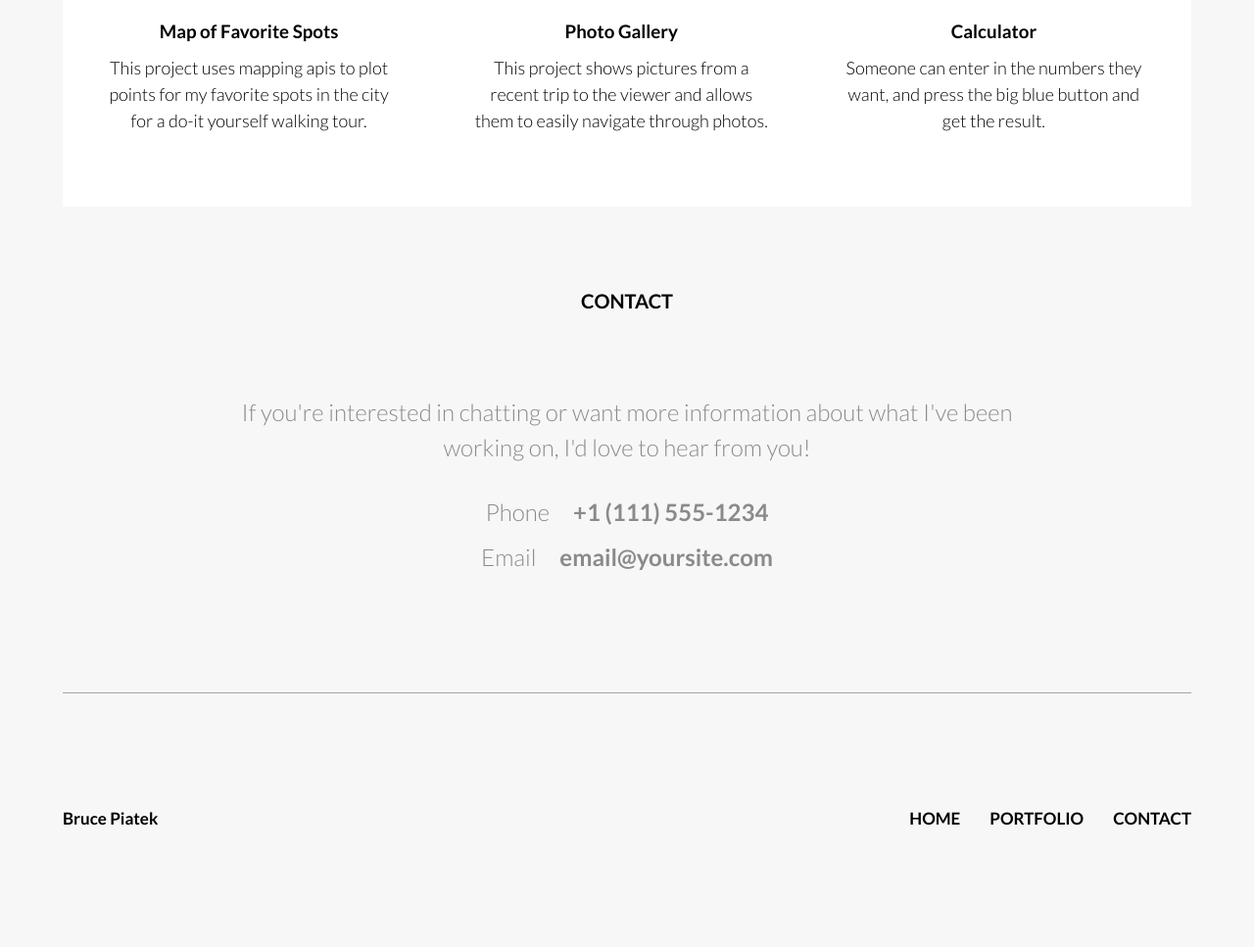
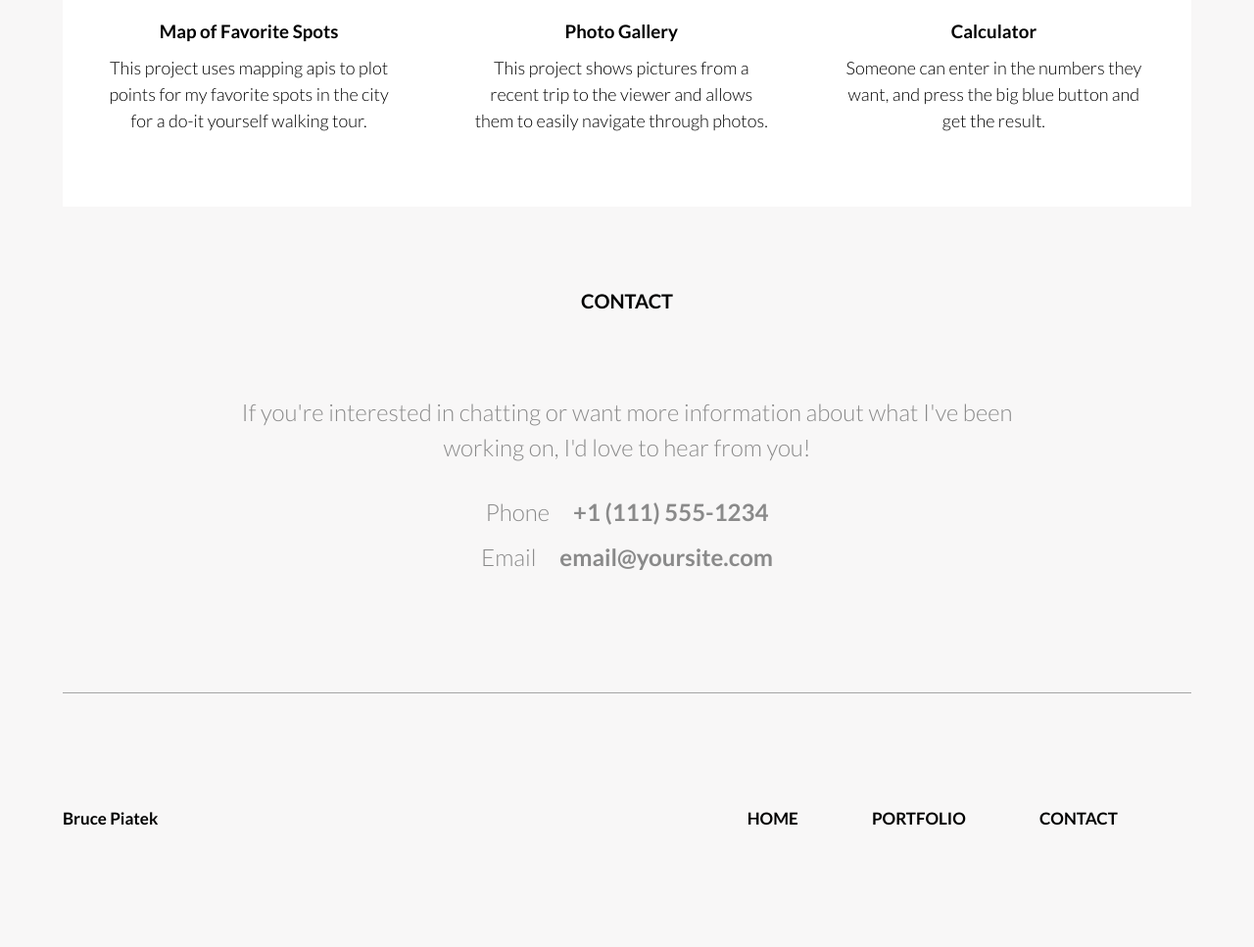
Before and after one commit to bpiatek13/Treehouse-Project-2, a plain HTML site: page index.html in a window 1280 px wide. Shown: the part 1430-2397 px from the top of the page at 98% size. Drawn offline with Linux system fonts and the light colour scheme.

Commit message:
finished

```diff
--- a/css/styles.css
+++ b/css/styles.css
@@ -121,7 +121,7 @@ img {
     font-size: 15px;
 }
 
-.navbar-footer {
+.item-2 {
     display: none;
 }
 
@@ -193,10 +193,14 @@ img {
         display: none; /* This makes the selector disappear */
     }
 
-    .navbar-footer {
-        display: flex;
-        align-items: center;
-        gap: 30px;
+    .grow {
+        flex-grow: 8;
+        text-align: left;
+    }
+
+    .item-2 {
+        display: inherit;
+        flex-grow: 1;
     }
 }
 
@@ -267,5 +271,14 @@ img {
         font-size: 20px;
     }
 
+    .grow {
+        flex-grow: 8;
+        text-align: left;
+    }
+
+    .item-2 {
+        display: inherit;
+        flex-grow: 1;
+    }
 
 }
--- a/index.html
+++ b/index.html
@@ -29,7 +29,7 @@
                     </ul>
                 </nav>
                 <div class="me">
-                    <img class="profile" src="responsive_layout_v1/images/responsive-layout-profile.png">
+                    <img class="profile" src="responsive_layout_v1/images/responsive-layout-profile.png" alt="My profile picture">
                     <p class="intro">Hi! I'm a front-end web developer who loves responsive design and css. I recently finished a degree in
                         front-end web development at Treehouse and am excited to put all my skills to use!
                     </p>
@@ -42,14 +42,14 @@
 
             <div class="paragraph">
                 <div class="break">
-                <img src="responsive_layout_v1/images/portfolio-1.png">
+                <img src="responsive_layout_v1/images/portfolio-1.png" alt="Marketing page picture">
                 <h3>Marketing Page</h3>
                 <p class="content">This project shows the front page of a marketing website meant for a specific business I'm
                     interested in.</p>
                 </div>
 
                 <div class="break">
-                    <img src="responsive_layout_v1/images/portfolio-2.png">
+                    <img src="responsive_layout_v1/images/portfolio-2.png" alt="Search page picture">
                     <h3>Search Page</h3>
                     <p class="content">This project searches through a specific database to find information that the user is trying to
                         look up.
@@ -57,7 +57,7 @@
                 </div>
 
                 <div class="break">
-                    <img src="responsive_layout_v1/images/portfolio-3.png">
+                    <img src="responsive_layout_v1/images/portfolio-3.png" alt="Travel app picture">
                     <h3>Travel App</h3>
                     <p class="content">This project compares travel times based on different transportation methods and tells you
                         the best one.
@@ -66,7 +66,7 @@
 
 
                 <div class="break">
-                    <img src="responsive_layout_v1/images/portfolio-4.png">
+                    <img src="responsive_layout_v1/images/portfolio-4.png" alt="Map of favorite spots picture">
                     <h3>Map of Favorite Spots</h3>
                     <p class="content">This project uses mapping apis to plot points for my favorite spots in the city for a
                         do-it yourself walking tour.
@@ -74,7 +74,7 @@
                 </div>
 
                 <div class="break">
-                    <img src="responsive_layout_v1/images/portfolio-5.png">
+                    <img src="responsive_layout_v1/images/portfolio-5.png" alt="Photo gallery picture">
                     <h3>Photo Gallery</h3>
                     <p class="content">This project shows pictures from a recent trip to the viewer and allows them to easily
                         navigate through photos.
@@ -82,7 +82,7 @@
                 </div>
 
                 <div class="break">
-                    <img src="responsive_layout_v1/images/portfolio-6.png">
+                    <img src="responsive_layout_v1/images/portfolio-6.png" alt="Calculator picture">
                     <h3>Calculator</h3>
                     <p class="content">Someone can enter in the numbers they want, and press the big blue button and get the result.</p>
                 </div>
@@ -104,16 +104,15 @@
 
                 <nav>
                     <ul class="foot">
-                        <li> Bruce Piatek</li>
+                        <li class="grow"> Bruce Piatek</li>
                         <li class="hide"><a href="#top">BACK TO TOP</a></li>
-                        <ul class="navbar-footer">
-                            <!--The "a" tag defines a hyperlink and href specifies where the hyperlink goes to. -->
-                            <!--For the href element, you can paste a URL directly in the parenthesis. Also, you can
-                            link to another part of the page with # and the class, id, or file location! -->
-                            <li class="item"><a href="#top">HOME</a></li>
-                            <li class="item"><a href="#portfolio">PORTFOLIO</a></li>
-                            <li class="item"><a href="#contact">CONTACT</a></li>
-                        </ul>
+                        <!--The "a" tag defines a hyperlink and href specifies where the hyperlink goes to. -->
+                        <!--For the href element, you can paste a URL directly in the parenthesis. Also, you can
+                        link to another part of the page with # and the class, id, or file location! -->
+                        <li class="item-2"><a href="#top">HOME</a></li>
+                        <li class="item-2"><a href="#portfolio">PORTFOLIO</a></li>
+                        <li class="item-2"><a href="#contact">CONTACT</a></li>
+
                     </ul>
                 </nav>
 
```
